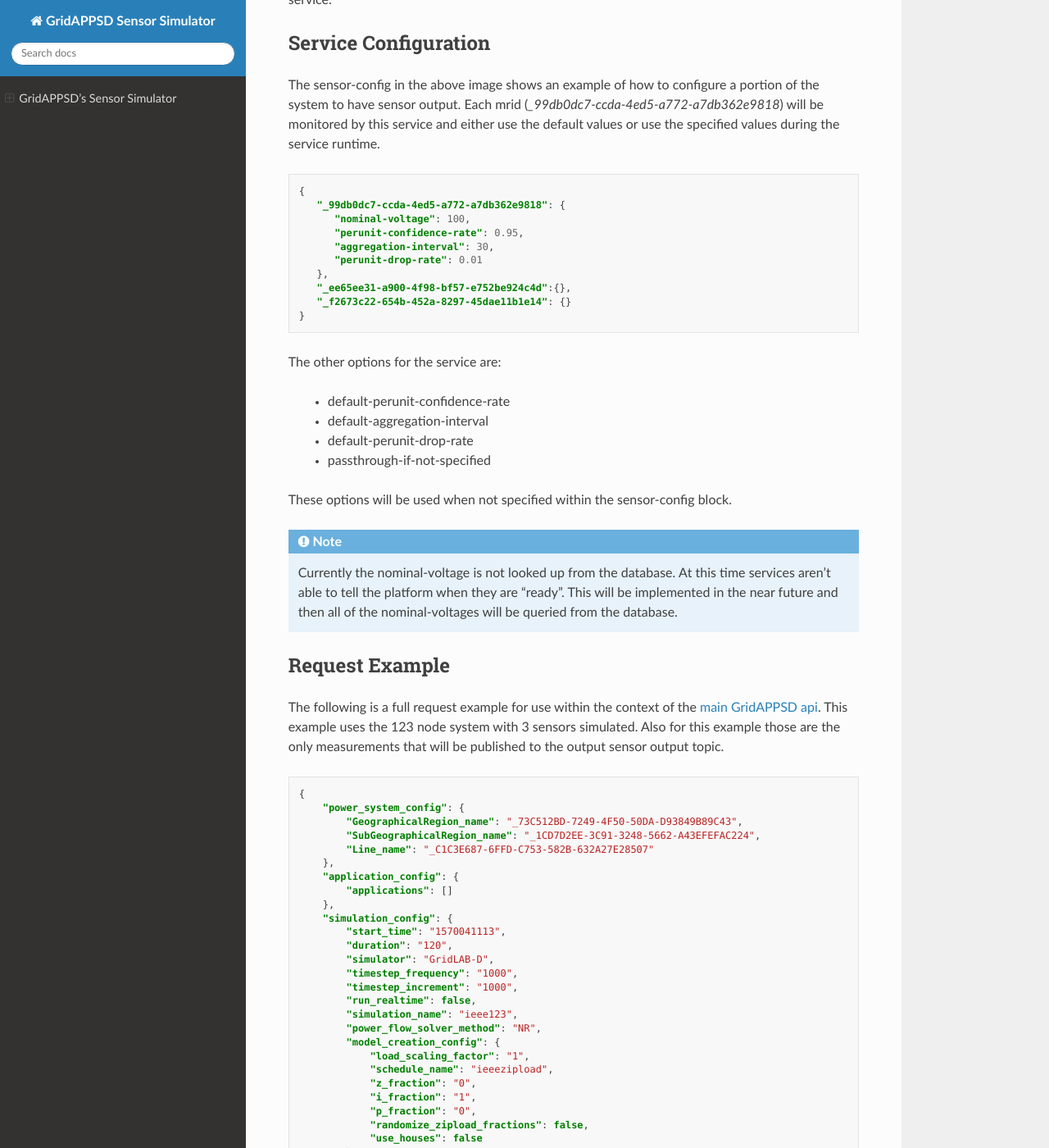
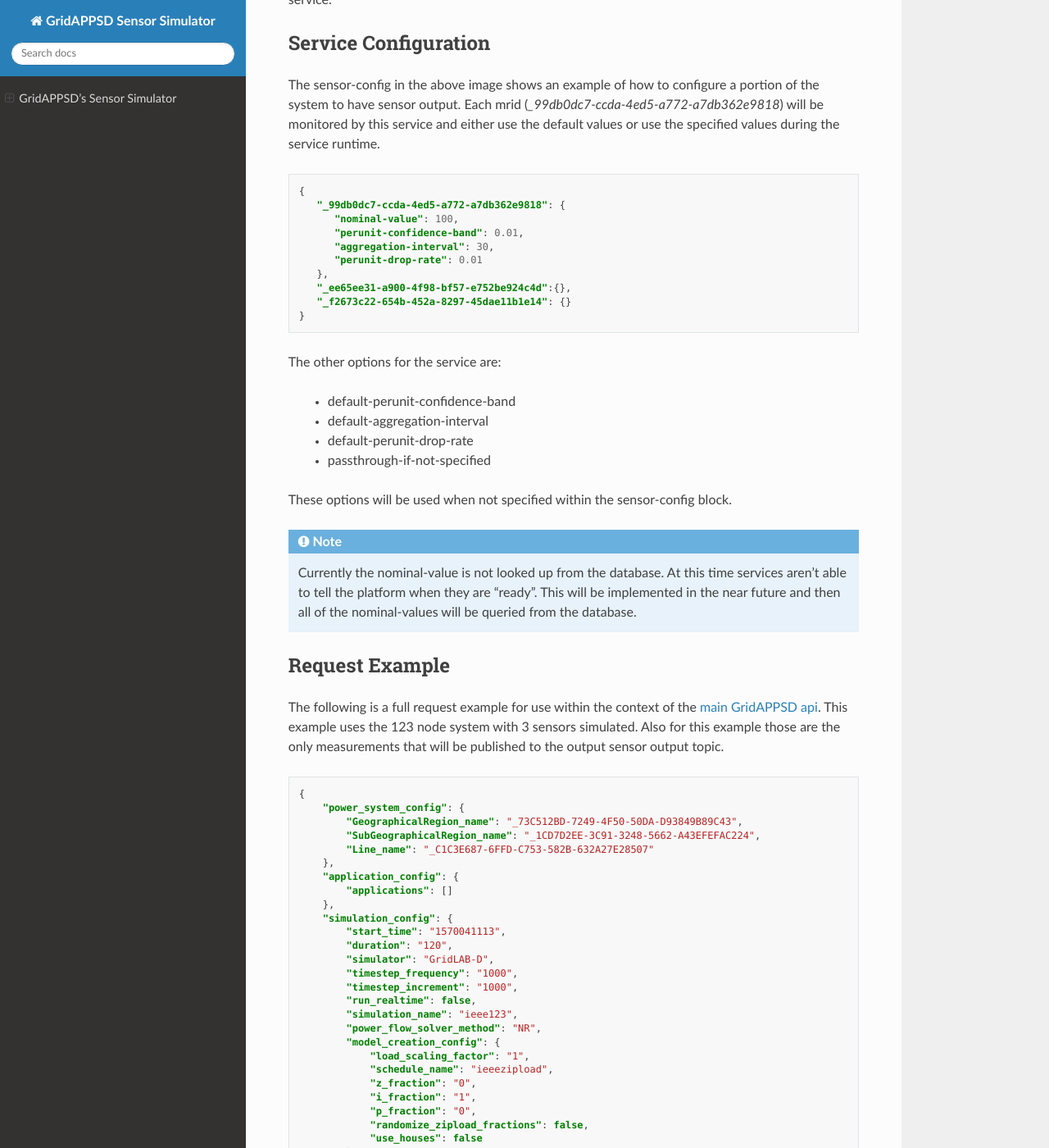
Before and after one commit to craig8/gridappsd-sensor-simulator, a Sphinx documentation site: the page built from docs/source/index.rst, in a window 1280 px wide and 1400 px high, scrolled down 1118 px. Shown: the whole window at 82% size. Built offline with Sphinx 7.4.7 and the Read the Docs theme 2.0.0, drawn with Linux system fonts in a browser that asks for light colours; some of the changed text lies outside the part shown.

Commit message:
Updated documentation

```diff
--- a/docs/source/index.rst
+++ b/docs/source/index.rst
@@ -40,8 +40,8 @@ or use the specified values during the service runtime.
 
    {
       "_99db0dc7-ccda-4ed5-a772-a7db362e9818": {
-         "nominal-voltage": 100,
-         "perunit-confidence-rate": 0.95,
+         "nominal-value": 100,
+         "perunit-confidence-band": 0.01,
          "aggregation-interval": 30,
          "perunit-drop-rate": 0.01
       },
@@ -51,7 +51,7 @@ or use the specified values during the service runtime.
 
 The other options for the service are:
 
- * default-perunit-confidence-rate
+ * default-perunit-confidence-band
  * default-aggregation-interval
  * default-perunit-drop-rate
  * passthrough-if-not-specified
@@ -60,8 +60,8 @@ These options will be used when not specified within the sensor-config block.
 
 .. note::
 
-   Currently the nominal-voltage is not looked up from the database.  At this time services aren't able to tell
-   the platform when they are "ready".  This will be implemented in the near future and then all of the nominal-voltages
+   Currently the nominal-value is not looked up from the database.  At this time services aren't able to tell
+   the platform when they are "ready".  This will be implemented in the near future and then all of the nominal-values
    will be queried from the database.
 
 Request Example
@@ -111,8 +111,8 @@ published to the output sensor output topic.
            "user_options": {
                "sensors-config": {
                    "_99db0dc7-ccda-4ed5-a772-a7db362e9818": {
-                       "nominal-voltage": 100,
-                       "perunit-confidence-rate": 0.95,
+                       "nominal-value": 100,
+                       "perunit-confidence-band": 0.02,
                        "aggregation-interval": 5,
                        "perunit-drop-rate": 0.01
                    },
@@ -122,7 +122,7 @@ published to the output sensor output topic.
                "random-seed": 0,
                "default-aggregation-interval": 30,
                "passthrough-if-not-specified": false,
-               "default-perunit-confidence-rate": 0.95,
+               "default-perunit-confidence-band": 0.01,
                "default-perunit-drop-rate": 0.05
            }
        }]
```
Also changed, not shown: other parts of docs/source/index.rst (+1 -1 lines), 2 other files.
